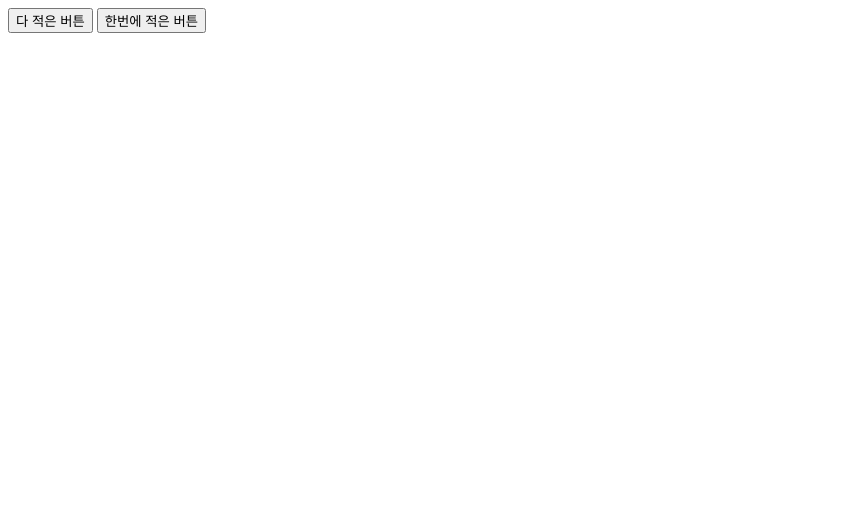
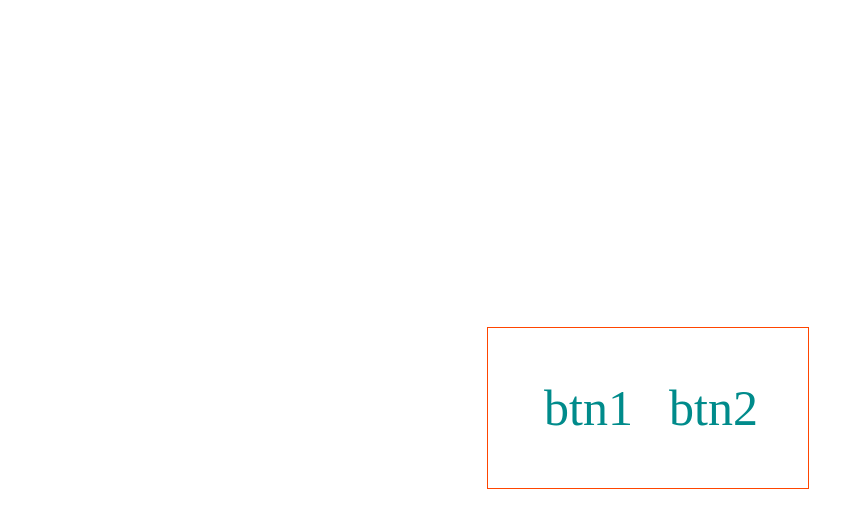
Before and after one commit to Ahnsj828/study_css, a plain HTML site: page button 효과 한번에 제거/index.html in a window 1280 px wide. Shown: the whole page, without its empty margins (0-864 px from the left). Drawn offline with Linux system fonts and the light colour scheme; a web font is replaced by a local one.

Commit message:
button css 한번에 제거하기 적용

```diff
--- a/button 효과 한번에 제거/index.html
+++ b/button 효과 한번에 제거/index.html
@@ -5,11 +5,17 @@
     <meta name="viewport" content="width=device-width, initial-scale=1.0" />
     <title>Document</title>
     <link rel="stylesheet" href="./style.css" />
+    <link rel="preconnect" href="https://fonts.googleapis.com" />
+    <link rel="preconnect" href="https://fonts.gstatic.com" crossorigin />
+    <link
+      href="https://fonts.googleapis.com/css2?family=Protest+Guerrilla&display=swap"
+      rel="stylesheet"
+    />
   </head>
   <body>
     <div class="buttons">
-      <button class="btn1">다 적은 버튼</button>
-      <button class="btn2">한번에 적은 버튼</button>
+      <button class="btn1">btn1</button>
+      <button class="btn2">btn2</button>
     </div>
   </body>
 </html>
--- a/button 효과 한번에 제거/style.css
+++ b/button 효과 한번에 제거/style.css
@@ -0,0 +1,30 @@
+body {
+  display: flex;
+  justify-content: center;
+  align-items: center;
+  width: 100vw;
+  height: 100vh;
+}
+
+.buttons {
+  display: flex;
+  border: 1px solid orangered;
+  padding: 50px;
+  gap: 30px;
+  color: darkcyan;
+  font-family: "Protest Guerrilla";
+  font-size: 50px;
+}
+
+.btn1 {
+  border: none;
+  outline: none;
+  background: none;
+  color: inherit;
+  font-family: inherit;
+  font-size: inherit;
+}
+
+.btn2 {
+  all: unset;
+}
```
